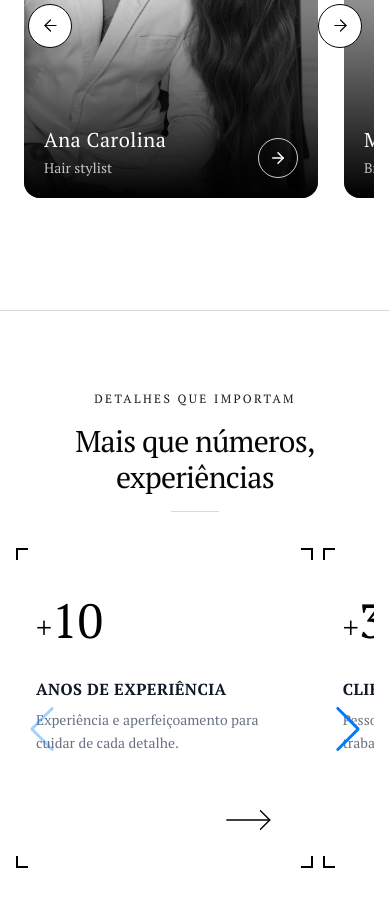
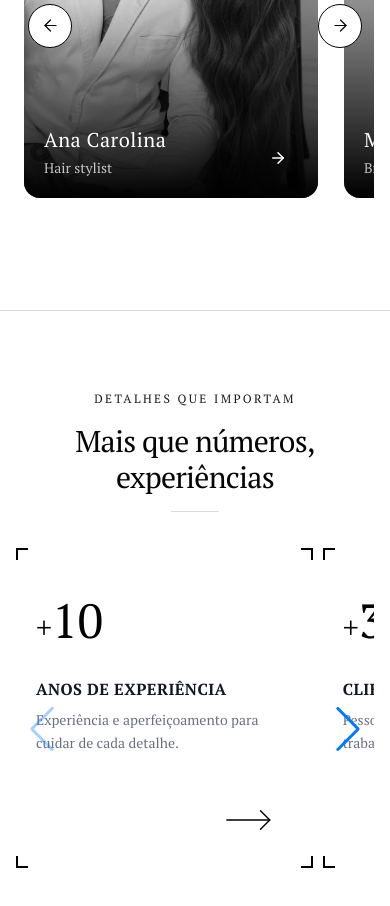
Before and after one commit to DaviFreitas77/rrstudio, a Next.js app: page / in a window 390 px wide. Shown: the part 3280-4186 px from the top of the page. Built offline with nearby package versions, Linux system fonts and the light colour scheme; grey boxes are pictures that could not be loaded.

Commit message:
fix ScrollToTop component styling and update Professionals section button class for consistency

```diff
--- a/components/ui/scroll-to-top.tsx
+++ b/components/ui/scroll-to-top.tsx
@@ -27,7 +27,7 @@ export function ScrollToTop() {
       aria-label="Voltar ao topo"
       title="Voltar ao topo"
       onClick={scrollToTop}
-      className={`fixed right-5 bottom-5 z-50 flex size-12 items-center justify-center rounded-full border border-primary-border bg-primary text-white shadow-lg transition-all duration-300 hover:bg-primary-dark focus-visible:ring-2 focus-visible:ring-primary focus-visible:ring-offset-2 focus-visible:outline-none md:right-8 md:bottom-8 ${
+      className={`fixed right-5 bottom-5 z-50 flex size-12 items-center justify-center rounded-full border border-primary-border bg-primaryy text-white shadow-lg transition-all duration-300 hover:bg-primary-dark focus-visible:ring-2 focus-visible:ring-primary focus-visible:ring-offset-2 focus-visible:outline-none md:right-8 md:bottom-8 ${
         isVisible
           ? "translate-y-0 opacity-100"
           : "pointer-events-none translate-y-4 opacity-0"
--- a/src/sections/professionals.tsx
+++ b/src/sections/professionals.tsx
@@ -94,7 +94,7 @@ export function Professionals() {
                                             </p>
                                         </div>
 
-                                        <span className="absolute right-5 bottom-5 flex size-10 items-center justify-center rounded-full border border-white/80 text-white transition-transform duration-300 group-hover:translate-x-1">
+                                        <span className="absolute right-5 bottom-5 flex size-10 items-center justify-center rounded-full  text-white transition-transform duration-300 group-hover:translate-x-1">
                                             <ArrowRight size={18} aria-hidden="true" />
                                         </span>
                                     </article>
```
